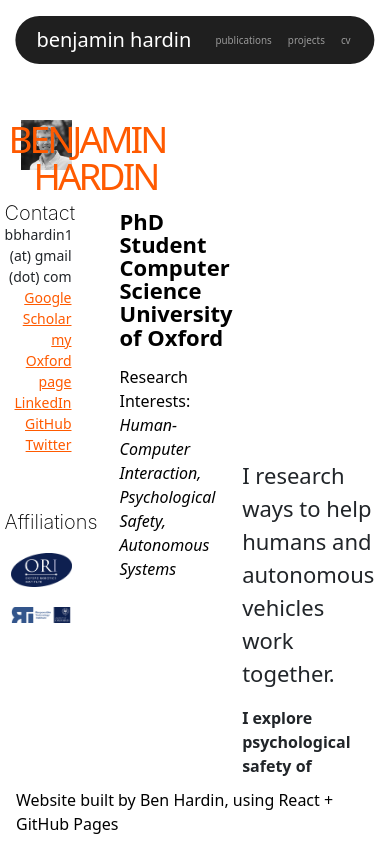
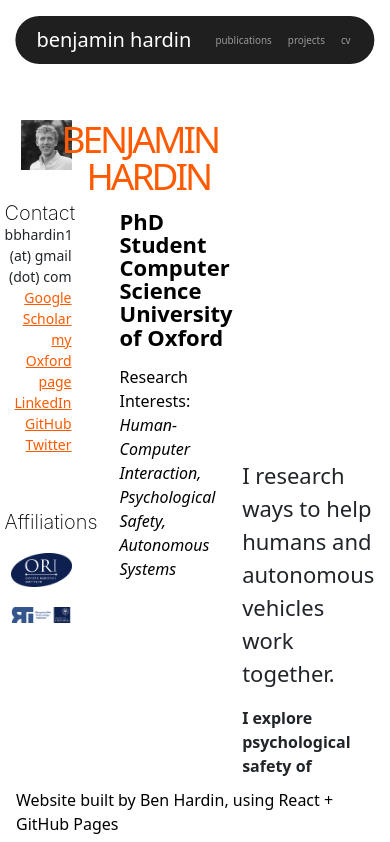
Before and after one commit to bbhardin/bbhardin.github.io, a React (Create React App) app: page /resume in a window 390 px wide. Shown: the top 842 px of the page. Built offline with nearby package versions, Linux system fonts and the light colour scheme; a web font is replaced by a local one.

Commit message:
Improve home page on small screens

```diff
--- a/src/HomePage.js
+++ b/src/HomePage.js
@@ -106,7 +106,7 @@ export default function HomePage() {
                                     fontWeight: "",
                                     marginBottom: "1rem",
                                     color: "var(--exploreorange)",
-                                    transform: "translate(-95px, 0px)",
+                                    transform: "translate(-27%, 0px)",
                                     lineHeight: "100%",
                                     // textAlign: "left"
                                 }}>BENJAMIN<br/><span style={{paddingLeft: "25px"}}>HARDIN</span></p>
```
